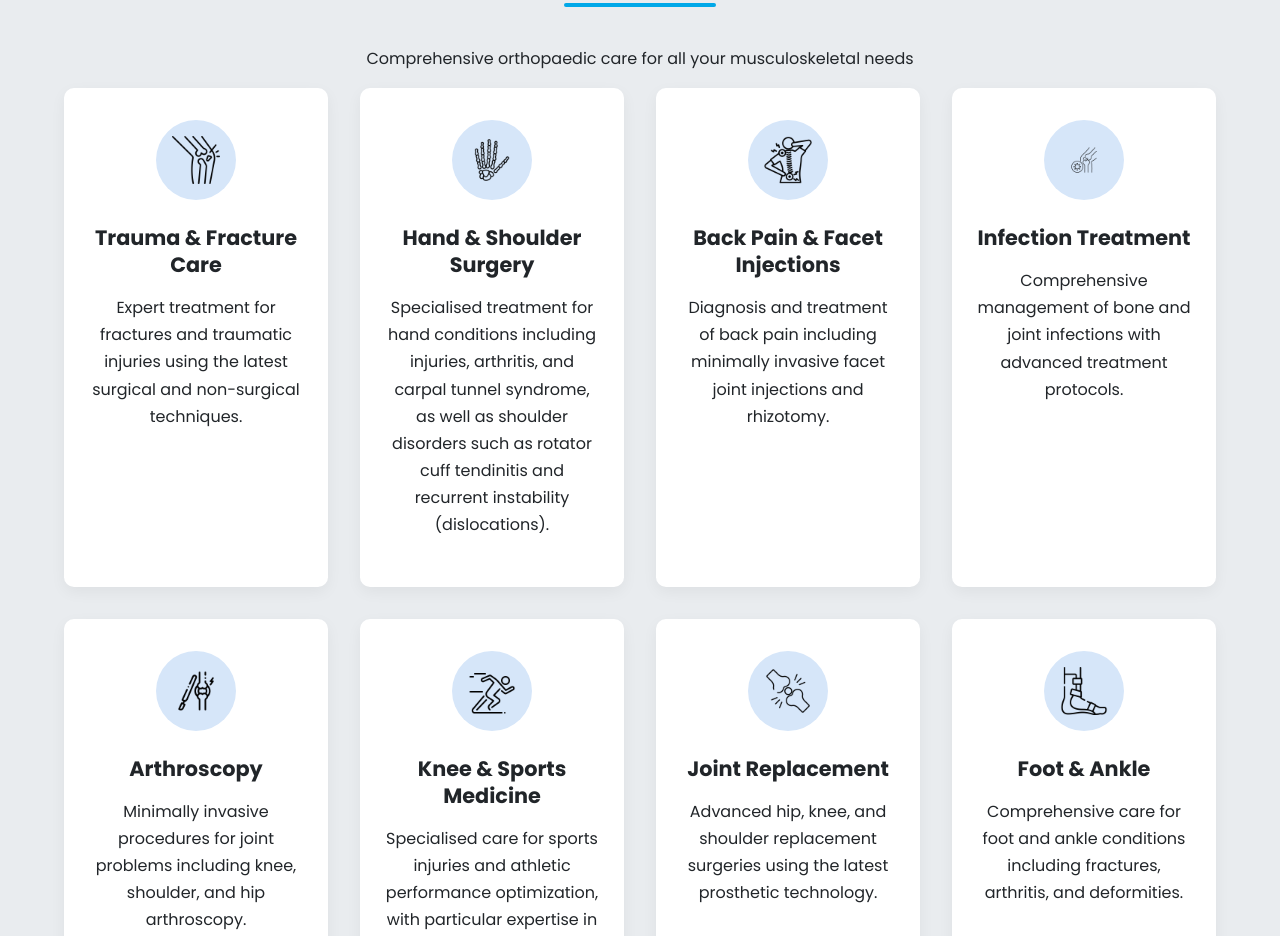
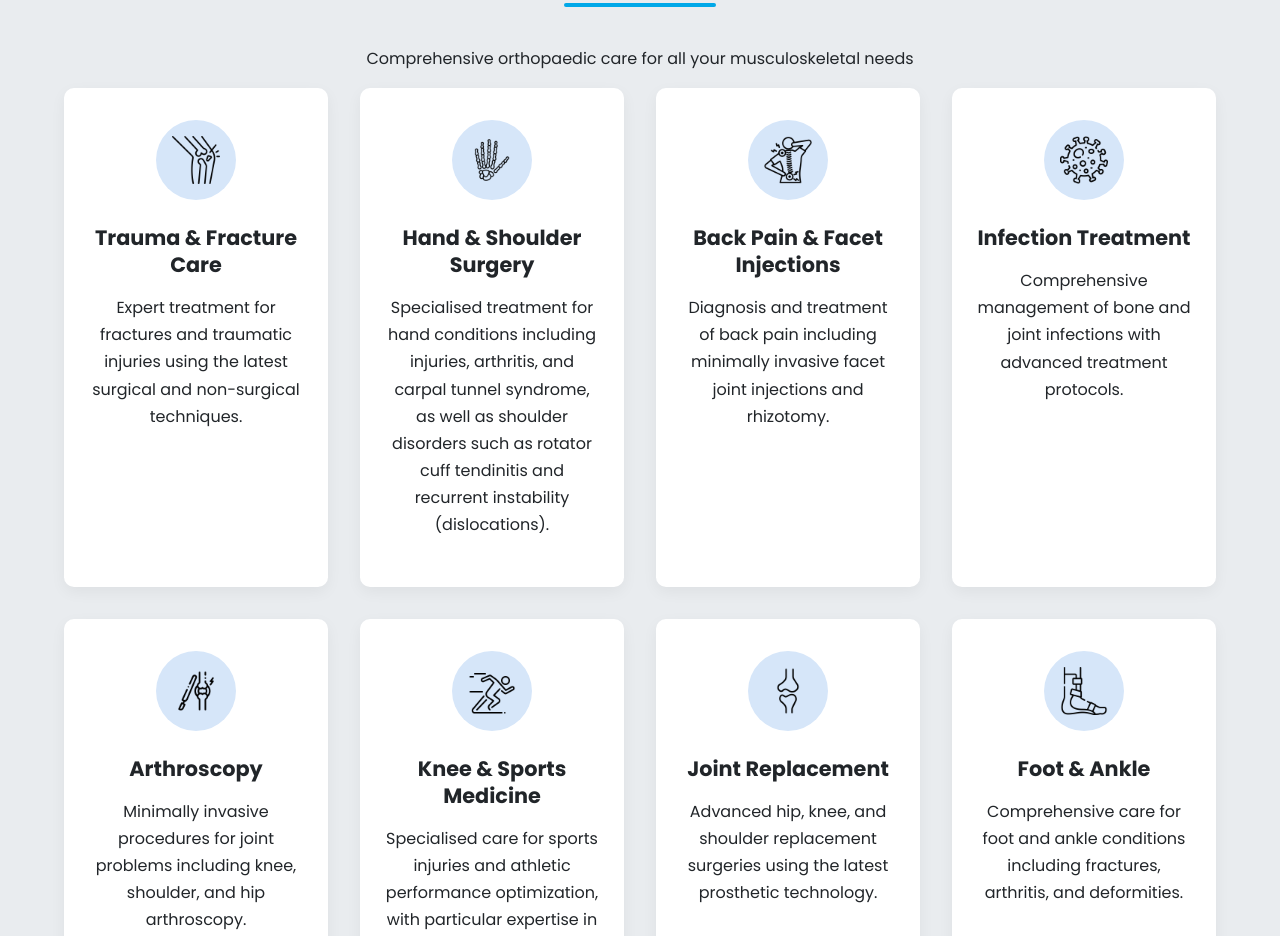
Before and after one commit to adishesha09/doc-rd-hariparsad, a plain HTML site: page index.html in a window 1280 px wide. Shown: the part 2681-3617 px from the top of the page. Drawn offline with nearby package versions, Linux system fonts and the light colour scheme.

Commit message:
Update index.html

```diff
--- a/index.html
+++ b/index.html
@@ -1062,7 +1062,7 @@
         <!-- Infection Treatment -->
         <div class="service-card" data-aos="fade-up" data-aos-delay="250">
           <div class="service-icon icon-bg">
-            <img src="assets/icons/knee-joint.png" alt="Infection Treatment Icon">
+            <img src="assets/icons/coronavirus.png" alt="Infection Treatment Icon">
           </div>
           <h3>Infection Treatment</h3>
           <p>Comprehensive management of bone and joint infections with advanced treatment protocols.</p>
@@ -1090,7 +1090,7 @@
         <!-- Joint Replacement -->
         <div class="service-card" data-aos="fade-up" data-aos-delay="400">
           <div class="service-icon icon-bg">
-            <img src="assets/icons/bone-joint.png" alt="Joint Replacement Icon">
+            <img src="assets/icons/bone.png" alt="Joint Replacement Icon">
           </div>
           <h3>Joint Replacement</h3>
           <p>Advanced hip, knee, and shoulder replacement surgeries using the latest prosthetic technology.</p>
```
